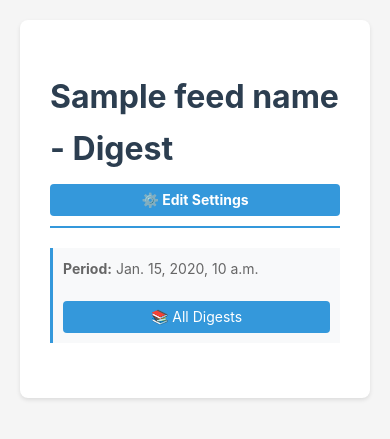
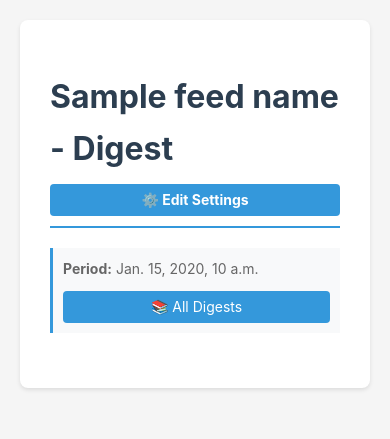
Before and after one commit to yinan-c/RSSbrew, a Django app: template FeedManager/templates/FeedManager/digest.html in a window 390 px wide. Shown: the top 439 px of the page. Run offline with Django 4.2, Linux system fonts and the light colour scheme; tables that the repository leaves empty hold one stand-in row (values such as "Sample post"); the template is opened without the code that fills it: values that come from a table or form of the project are taken from there, most other values are stand-ins (such as "Sample title", 1, 10 or a date in 2020).

Commit message:
update digest html format (button)

```diff
--- a/FeedManager/templates/FeedManager/digest_base.html
+++ b/FeedManager/templates/FeedManager/digest_base.html
@@ -59,6 +59,9 @@
             padding: 10px;
             background-color: #f8f9fa;
             border-left: 3px solid #3498db;
+            display: flex;
+            justify-content: space-between;
+            align-items: center;
         }
 
         a {
@@ -90,7 +93,6 @@
         }
 
         .nav-button {
-            float: right;
             background-color: #3498db;
             color: white;
             padding: 5px 10px;
@@ -98,6 +100,7 @@
             text-decoration: none;
             font-size: 14px;
             margin-left: 10px;
+            white-space: nowrap;
         }
 
         .nav-button:hover {
@@ -123,17 +126,15 @@
             }
 
             .meta-info {
-                display: flex;
                 flex-direction: column;
+                align-items: stretch;
                 gap: 10px;
             }
 
             .nav-button {
-                float: none;
                 display: block;
                 text-align: center;
                 margin-left: 0;
-                margin-top: 10px;
                 width: 100%;
                 box-sizing: border-box;
             }
```
